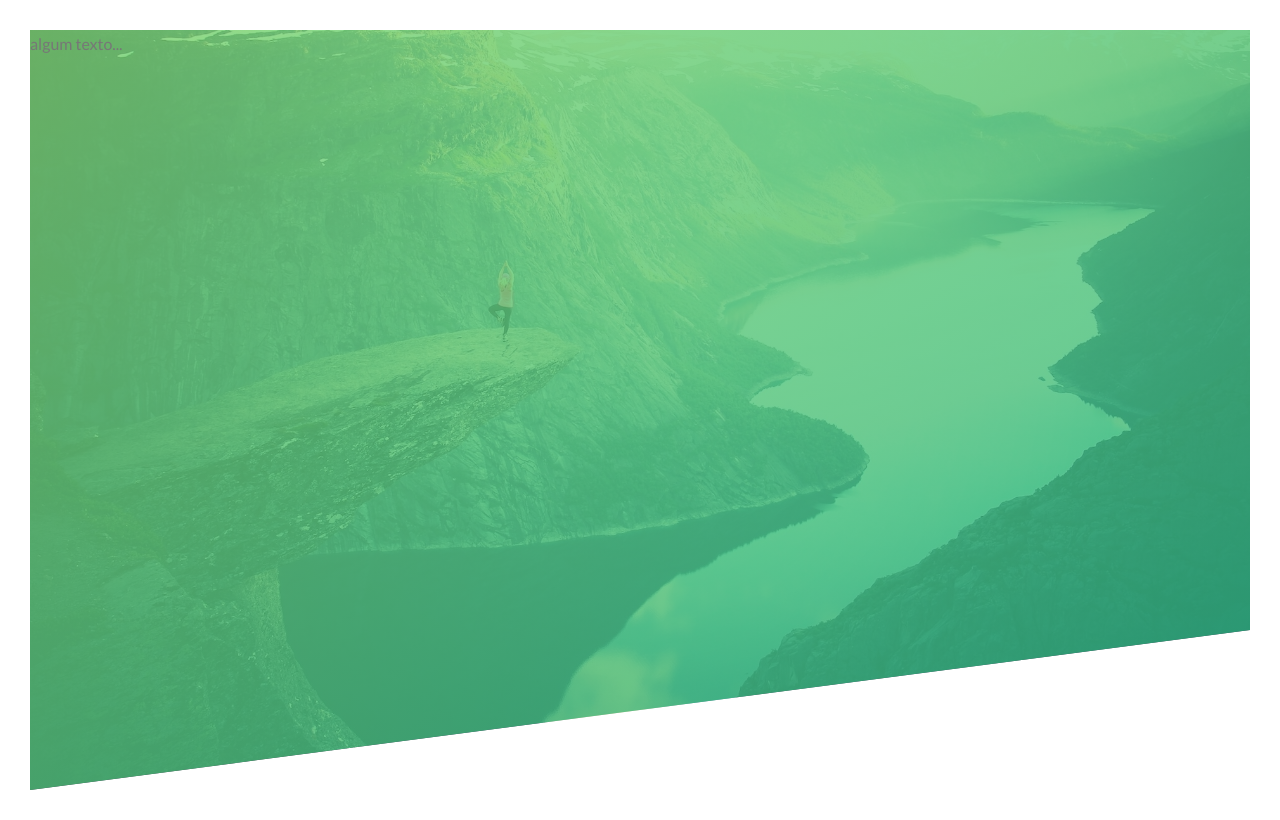
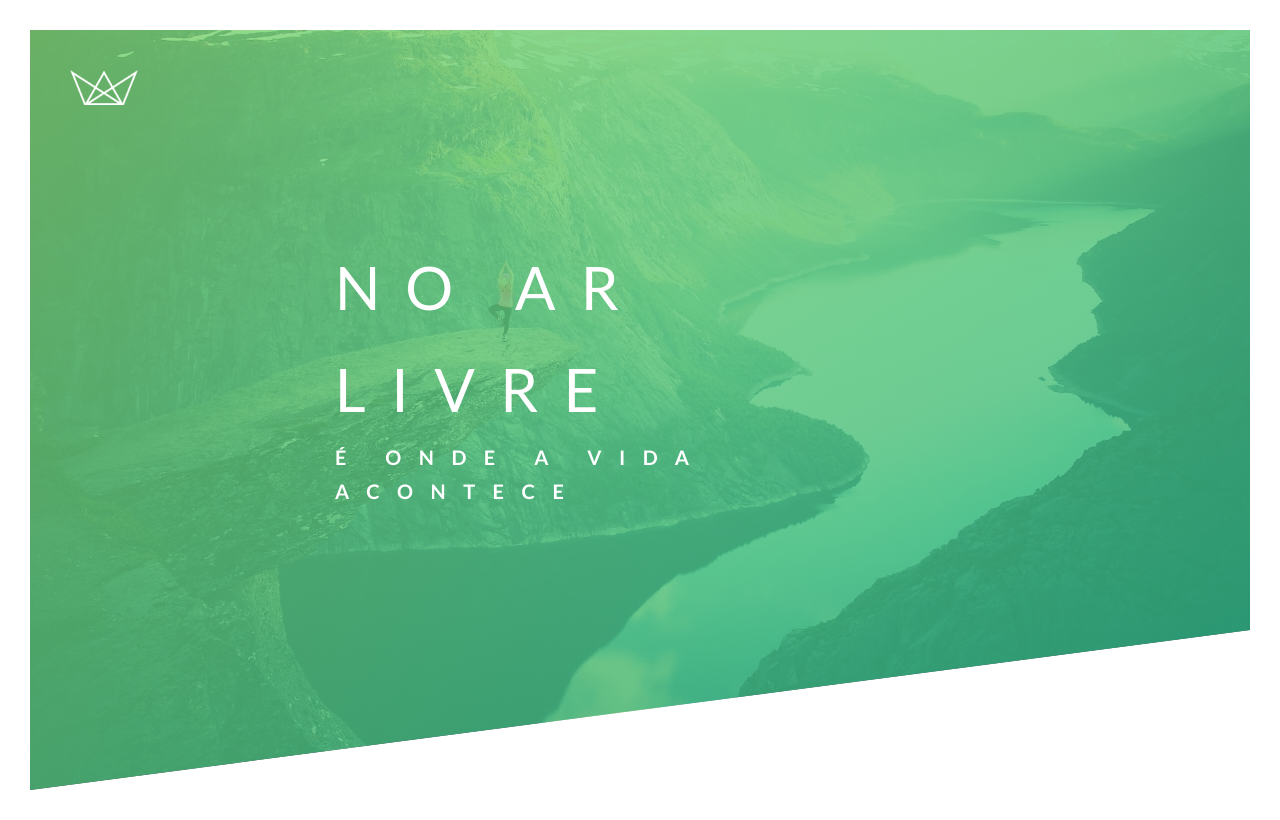
Before and after one commit to Andre-Junior/natours-, a plain HTML site: page index.html in a window 1280 px wide. Drawn offline with Linux system fonts and the light colour scheme.

Commit message:
Building the header 2

```diff
--- a/css/style.css
+++ b/css/style.css
@@ -27,5 +27,42 @@ body {
     background-image: linear-gradient(to right bottom, rgba(126, 213, 111, 0.8), hsla(160, 64%, 43%, 0.8)) ,url(../img/hero.jpg);
     background-size: cover;
     background-position: top;
+    position: relative;
     clip-path: polygon(0 0, 100% 0, 100% 75vh, 0 100%);
 }
+
+.logo-box {
+    position: absolute;
+    top: 40px;
+    left: 40px;
+}
+
+.logo{
+    height: 35px;
+}
+
+.text-box{
+    position: absolute;
+    top: 45%;
+    left: 50%;
+    transform: translate(-50%, -50%);
+}
+
+.heading-primary {
+    color: #fff;
+    text-transform: uppercase;
+}
+
+.heading-primary-main {
+    display: block;
+    font-size: 60px;
+    font-weight: 400;
+    letter-spacing: 25px;
+}
+
+.heading-primary-sub {
+    display: block;
+    font-size: 20px;
+    font-weight: 700;
+    letter-spacing: 17.5px;
+}
--- a/index.html
+++ b/index.html
@@ -1,21 +1,36 @@
 <!DOCTYPE html>
-<html lang="en">
+<html lang="pt-BR">
+
 <head>
     <meta charset="UTF-8">
     <meta name="viewport" content="width=device-width, initial-scale=1.0">
 
     <link href="https://fonts.googleapis.com/css?family=Lato:100,300,400,700,900" rel="stylesheet">
 
-        <link rel="stylesheet" href="css/icon-font.css">
+    <!-- <link rel="stylesheet" href="css/icon-font.css"> -->
     <link rel="stylesheet" href="css/style.css">
     <link rel="shortcut icon" type="image/png" href="img/favicon.png">
 
-        <title>Natours | Exciting tours for adventurous people</title>
+    <title>Natours | Passeios emocionantes para pessoas aventureiras</title>
 </head>
+
 <body>
     <header class="header">
-            algum texto...
+        <div class="logo-box">
+            <img src="./img/logo-white.png" alt="Logo" class="logo">
+        </div>
+
+        <div class="text-box">
+            <h1 class="heading-primary">
+                <span class="heading-primary-main">No ar livre</span>
+                <span class="heading-primary-sub">é onde a vida acontece</span>
+
+            </h1>
+        </div>
+
+
     </header>
 
 </body>
+
 </html>
```
Lines whose indentation alone changed are shown as unchanged.
